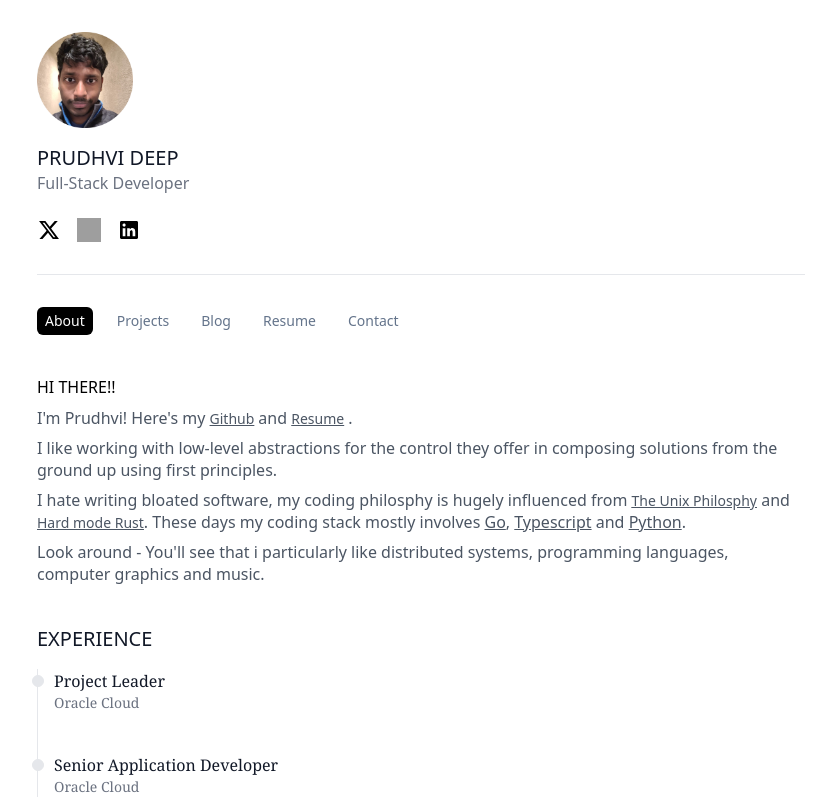
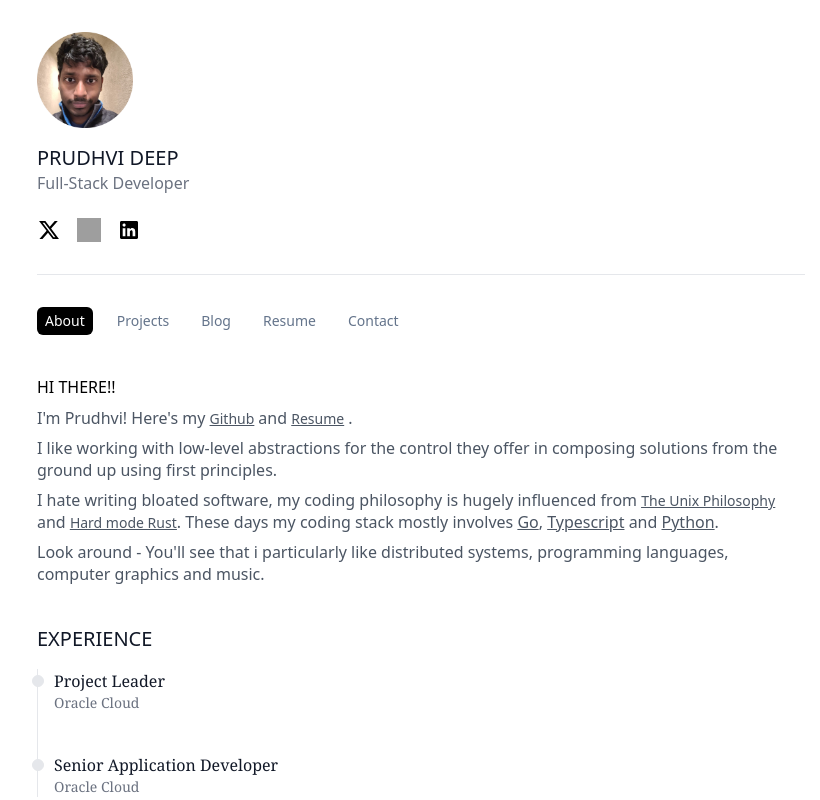
Before and after one commit to prudhvideep/dev-portfolio, a React (Vite) app: page / in a window 1280 px wide. Shown: the top 800 px of the page, without its empty margins (219-1039 px from the left). Built offline with nearby package versions, Linux system fonts and the light colour scheme; grey boxes are pictures that could not be loaded.

Commit message:
Updated the bio

```diff
--- a/src/pages/About.tsx
+++ b/src/pages/About.tsx
@@ -63,14 +63,14 @@ const About = () => {
         composing solutions from the ground up using first principles.
       </p>
       <p className="mt-2 text-gray-600">
-        I hate writing bloated software, my coding philosphy is hugely
+        I hate writing bloated software, my coding philosophy is hugely
         influenced from{" "}
         <span className="underline font-medium">
           <a
             href="https://cscie2x.dce.harvard.edu/hw/ch01s06.html"
             target="_blank"
           >
-            The Unix Philosphy
+            The Unix Philosophy
           </a>
         </span>{" "}
         and{" "}
```
